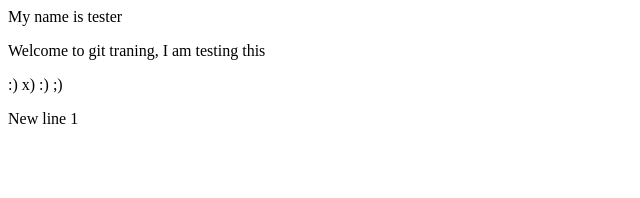
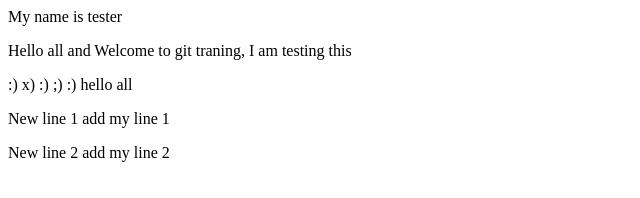
Before and after one commit to abhijitborse/New-2-Git, a plain HTML site: page index.html in a window 1280 px wide. Shown: the whole page, without its empty margins (0-640 px from the left). Drawn offline with Linux system fonts and the light colour scheme.

Commit message:
my commit 2

```diff
--- a/index.html
+++ b/index.html
@@ -1,7 +1,8 @@
 <html>
 <title>This is my first git project</title>
 <hl>My name is tester</hl>
-<p>Welcome to git traning, I am testing this</p>
-<p>:) x) :) ;)</p>
-<p>New line 1</p>
+<p>Hello all and Welcome to git traning, I am testing this</p>
+<p>:) x) :) ;) :) hello all</p>
+<p>New line 1 add my line 1</p>
+<p>New line 2 add my line 2</p>
 <html>
```
